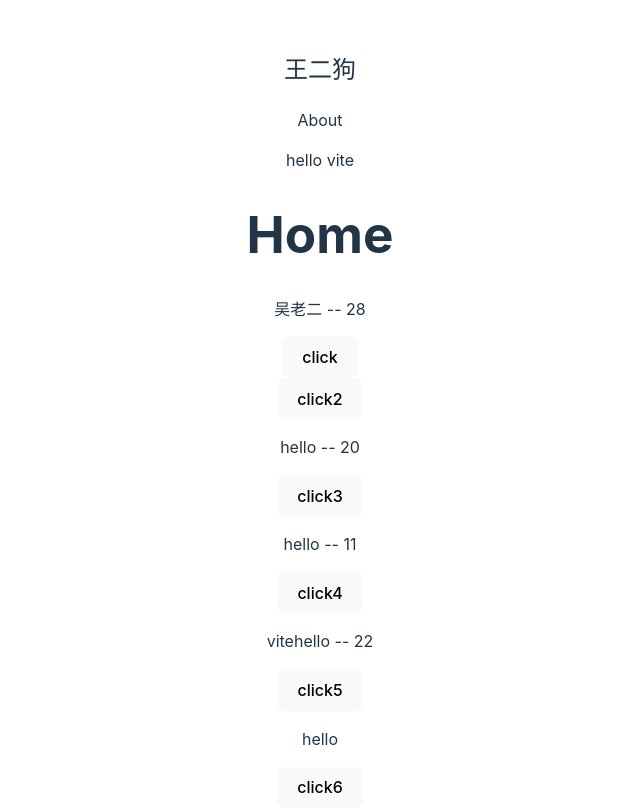
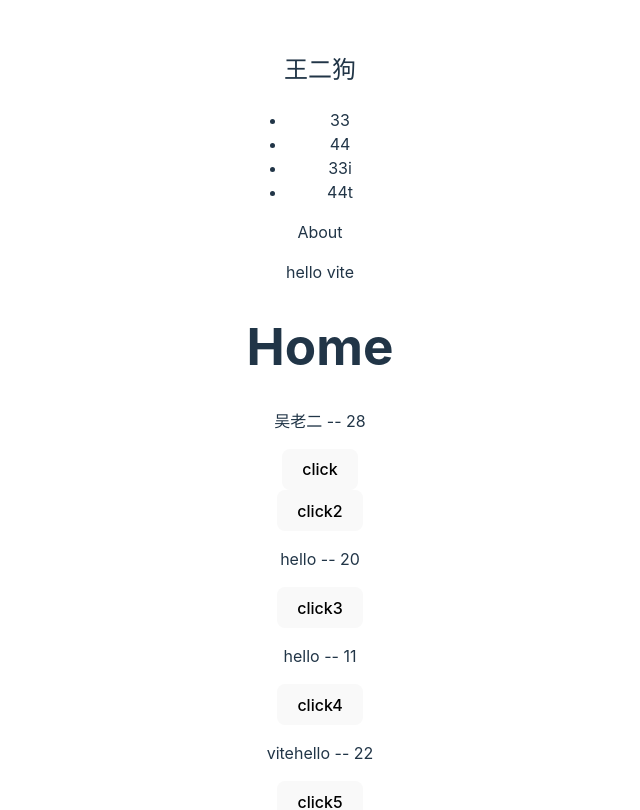
Before and after one commit to XZ361/vite-blog, a Vue app: page / in a window 1280 px wide. Shown: the top 810 px of the page, without its empty margins (320-960 px from the left). Built offline with nearby package versions, Linux system fonts and the light colour scheme.

Commit message:
update:computed&v-for

```diff
--- a/src/components/Compute.vue
+++ b/src/components/Compute.vue
@@ -1,16 +1,18 @@
 <template>
     <div>
         <h2>{{ name }}</h2>
+        <ul>
+            <li v-for="(item, index) in nums" :key="index">{{ item.name }}</li>
+        </ul>
     </div>
 </template>
 
 <script setup>
-import { ref,reactive,computed } from "vue";
-const name = computed(()=>{
+import { ref, reactive, computed } from "vue";
+const name = computed(() => {
     return '王二狗'
 })
+let nums = [{ name: '33' }, { name: '44' }, { name: '33i' }, { name: '44t' }]
 </script>
 
-<style lang="scss" scoped>
-
-</style>
+<style lang="scss" scoped></style>
```
